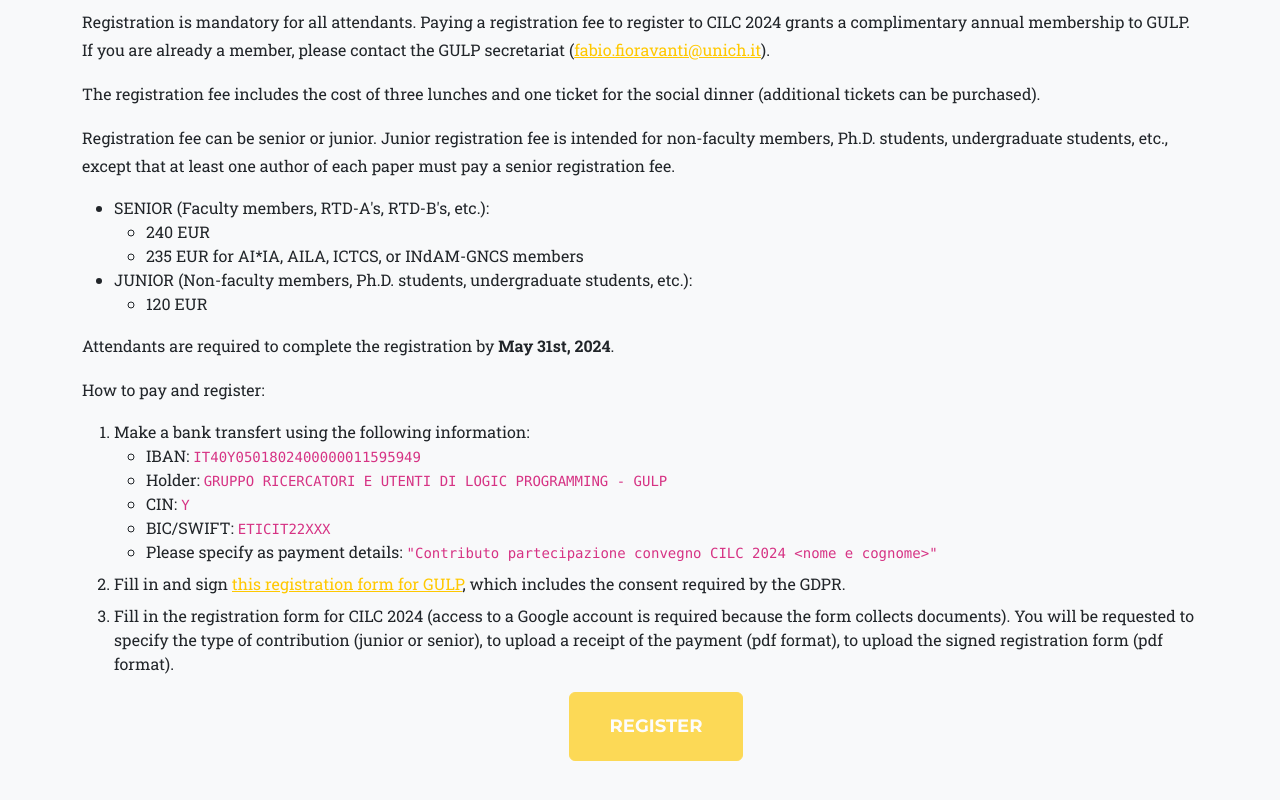
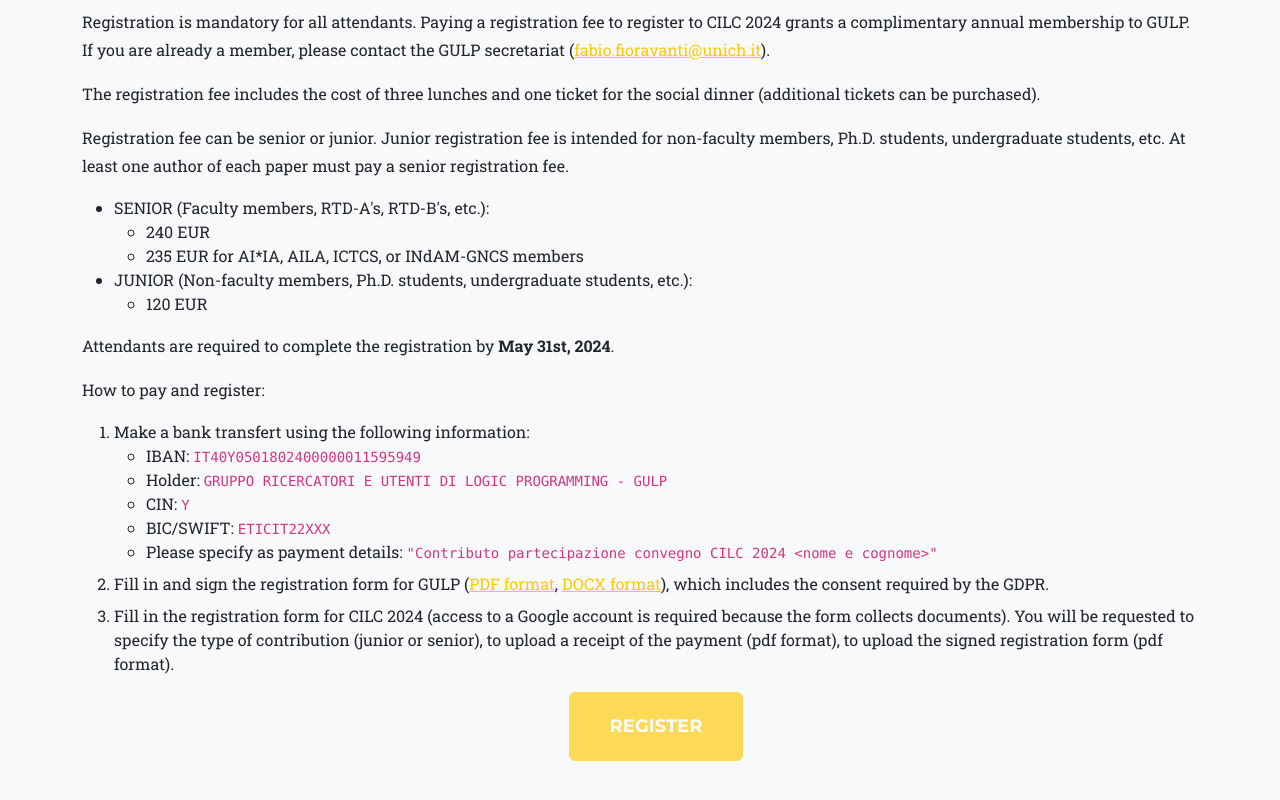
Before and after one commit to cilc2024/cilc2024.github.io, a plain HTML site: page index.html in a window 1280 px wide. Shown: the part 6778-7578 px from the top of the page. Drawn offline with nearby package versions, Linux system fonts and the light colour scheme.

Commit message:
minor changes

```diff
--- a/index.html
+++ b/index.html
@@ -541,7 +541,8 @@
 
     <p>
     Registration fee can be senior or junior.
-    Junior registration fee is intended for non-faculty members, Ph.D. students, undergraduate students, etc., except that at least one author of each paper must pay a senior registration fee.
+    Junior registration fee is intended for non-faculty members, Ph.D. students, undergraduate students, etc.
+    At least one author of each paper must pay a senior registration fee.
       <ul>
         <li>
         SENIOR (Faculty members, RTD-A's, RTD-B's, etc.):
@@ -591,8 +592,9 @@
           </ul>
         </li>
         <li class="pt-2">
-        Fill in and sign
-        <a href="" target="_blank">this registration form for GULP</a>,
+        Fill in and sign the registration form for GULP
+        (<a href="https://www.programmazionelogica.it/wp-content/uploads/2023/05/SchedaIscrizioneGDPR.pdf" target="_blank">PDF format</a>,
+        <a href="https://www.programmazionelogica.it/wp-content/uploads/2023/05/SchedaIscrizioneGDPR.docx" target="_blank">DOCX format</a>),
         which includes the consent required by the GDPR.
         </li>
         <li class="pt-2">
```
